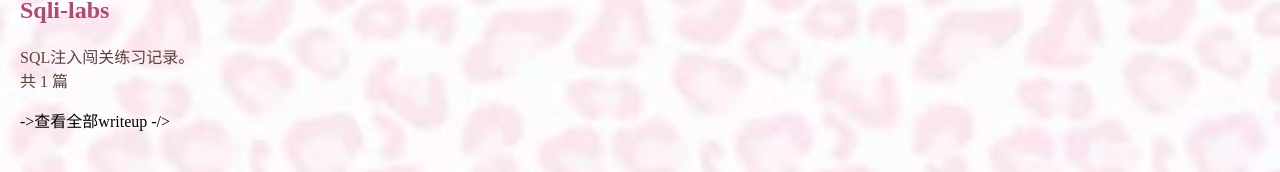
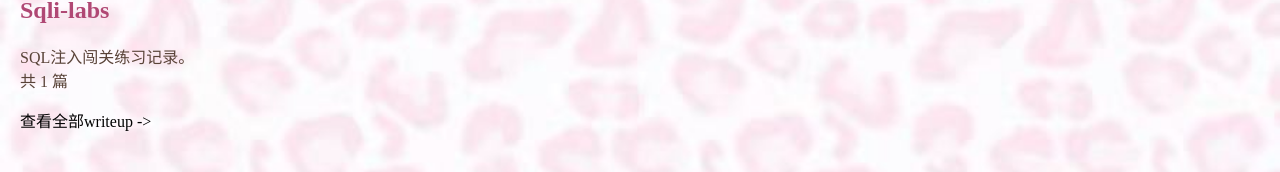
Before and after one commit to Eclair-Tracy/Eclair-Tracy.github.io, a Jekyll site: the page built from index.md, in a window 1280 px wide. Shown: the part 725-897 px from the top of the page. Built offline with Jekyll 4.4.1, drawn with Linux system fonts in a browser that asks for light colours.

Commit message:
Update index.md

```diff
--- a/index.md
+++ b/index.md
@@ -42,4 +42,4 @@ title: Eclair in the Cybersecurity World
 ## <span style="color:#b04874;">Sqli-labs</span>
 <span style="color:#594338;">SQL注入闯关练习记录。<br>共 {{ sqli_posts.size }} 篇</span>
 
-<span style="color:#594338;"><a href="/sqli.html" style="color:#000000;text-decoration:none;">->查看全部writeup -/></a ></span>
+<span style="color:#594338;"><a href="/sqli.html" style="color:#000000;text-decoration:none;">查看全部writeup -></a ></span>
```
